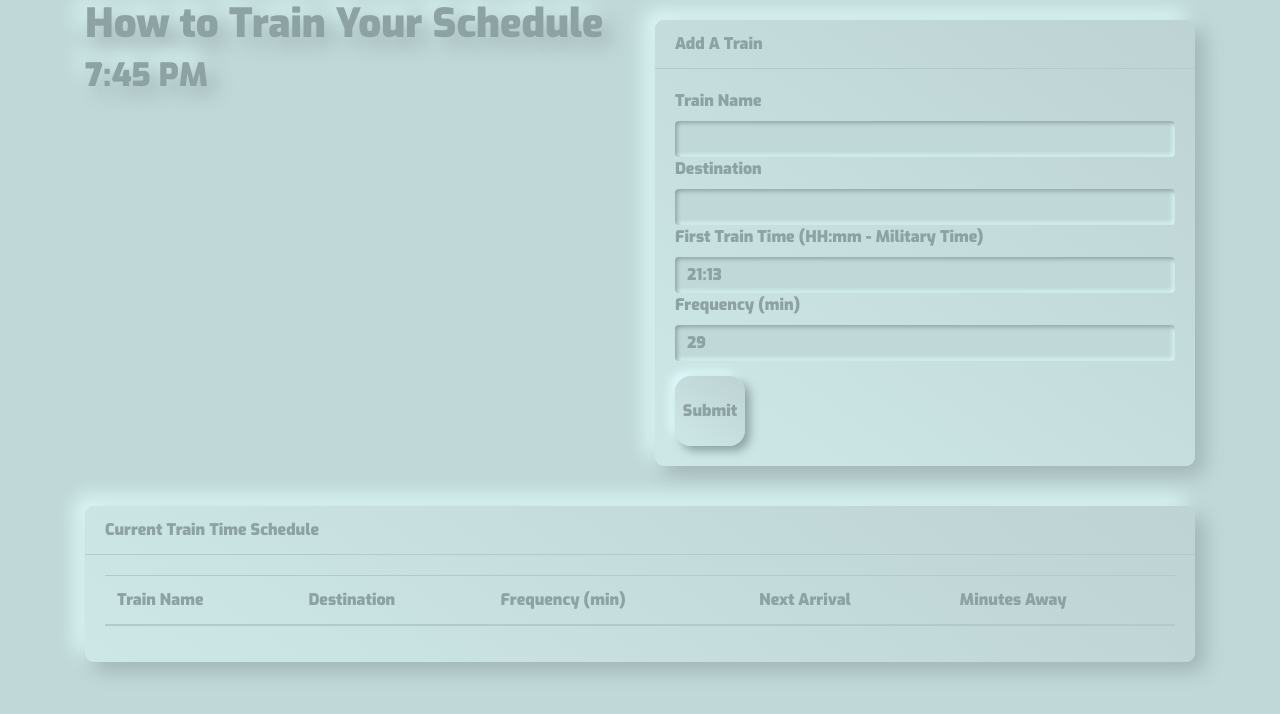
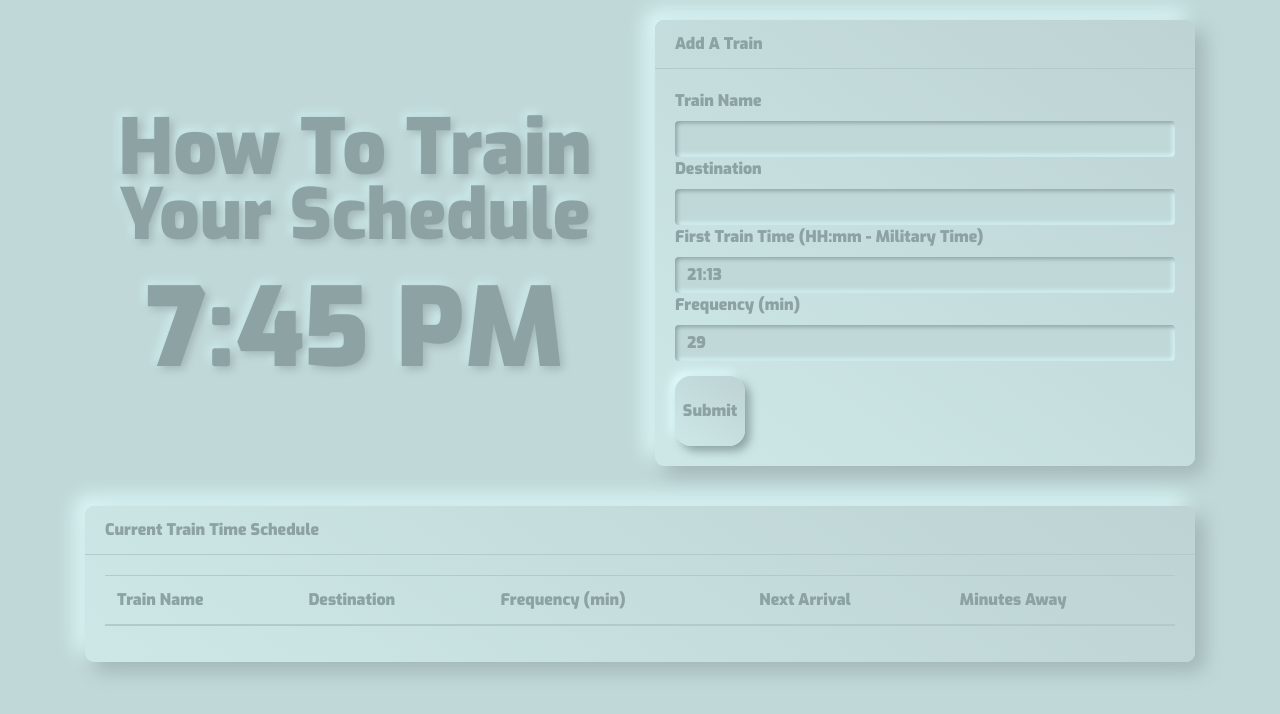
Before and after one commit to Scruffythejanitor/how-to-train-your-schedule, a plain HTML site: page index.html in a window 1280 px wide. Drawn offline with nearby package versions, Linux system fonts and the light colour scheme; no server answers.

Commit message:
Updated header styling

```diff
--- a/assets/css/style.css
+++ b/assets/css/style.css
@@ -7,17 +7,22 @@ h1,h2{
   font-family: 'Exo', sans-serif;
     border-radius: 9px;
     /* background: linear-gradient(-145deg, #bed3d3, #cde7e7); */
-    text-shadow: 9px 9px 19px #a1b5b5, -9px -9px 19px #dffbfb;
+    text-shadow: 3px 3px 8px #a1b5b5, -3px -3px 8px #d1f1f1;
 }
 .card-header {
   border-radius: 20px;
   background-color: rgb(228, 233, 238, 0);
 }
-.jumbotron {
+.form-control:Focus{
+  border-color: none !important;
+  border:none !important;
+    outline:none !important;
+}
+/* .jumbotron {
     border-radius: 9px;
     background: linear-gradient(-145deg, #bed3d3, #cde7e7);
     box-shadow: 9px 9px 19px #a1b5b5, -9px -9px 19px #dffbfb;
-}
+} */
 td,th{
     border-color: #b2caca !important;
 }
@@ -71,3 +76,24 @@ button:active {
     border:none !important;
     outline:none !important;
 }
+.top-header,
+.bottom-header,
+.local-time{
+  text-align: center;
+}
+.top-header{
+  padding-top: 20px;
+  font-size: 6vw;
+}
+.bottom-header{
+  margin-top: -30px;
+  font-size: 5.5vw;
+}
+.local-time{
+
+  font-size: 8.5vw;
+}
+.display-name{
+  margin: auto;
+  width: 50%;
+}
--- a/assets/javascript/app.js
+++ b/assets/javascript/app.js
@@ -26,7 +26,7 @@ $(document).ready(function () {
 
     $(".submit").on("click", function (event) {
 
-        e.preventDefault();
+        event.preventDefault();
 
         trainName = $("#trainName").val().trim();
         destination = $("#destination").val().trim();
--- a/index.html
+++ b/index.html
@@ -22,8 +22,8 @@
 <body>
     <div class="container">
         <div class="row">
-            <div class="col-md-6">
-                <h1 class="top-header">How to Train</h1<h1 class="botton-header"> Your Schedule</h1>
+            <div class="col-md-6 display-name">
+                <h1 class="top-header">How To Train</h1><h1 class="bottom-header"> Your Schedule</h1>
                 <h2 class="local-time"></h2>
             </div>
             <div class="col-md-6">
```
